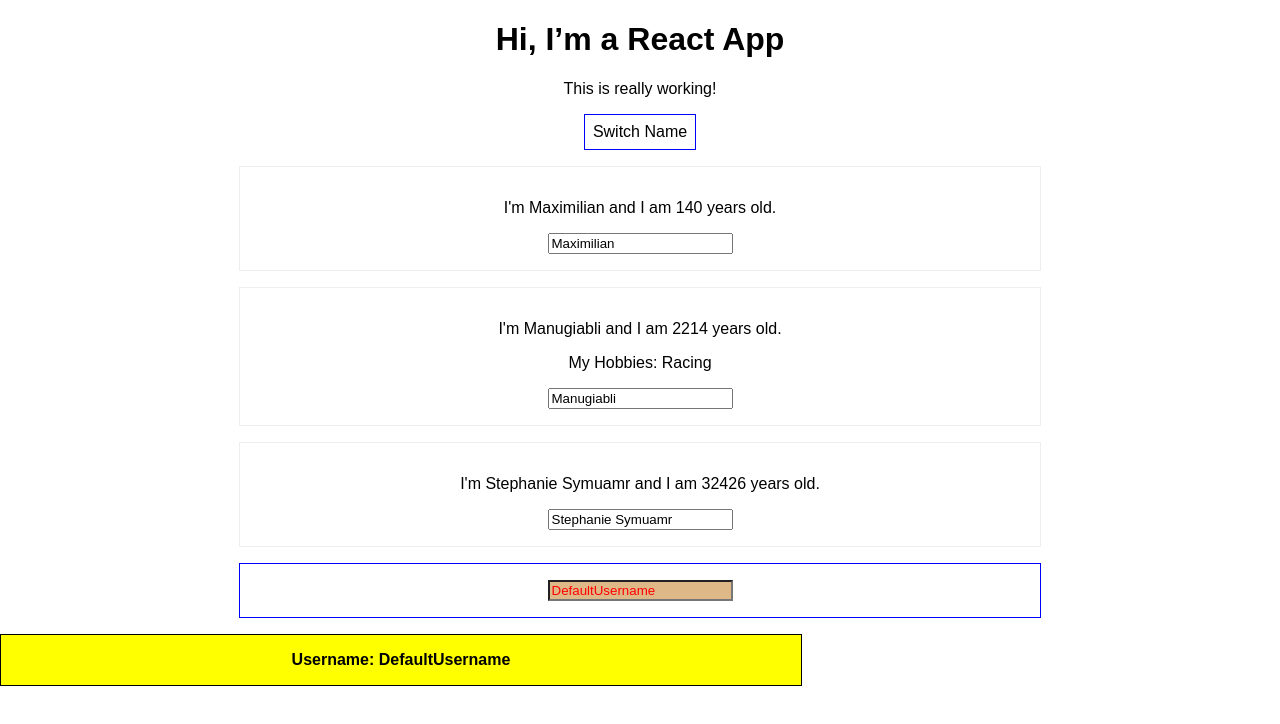
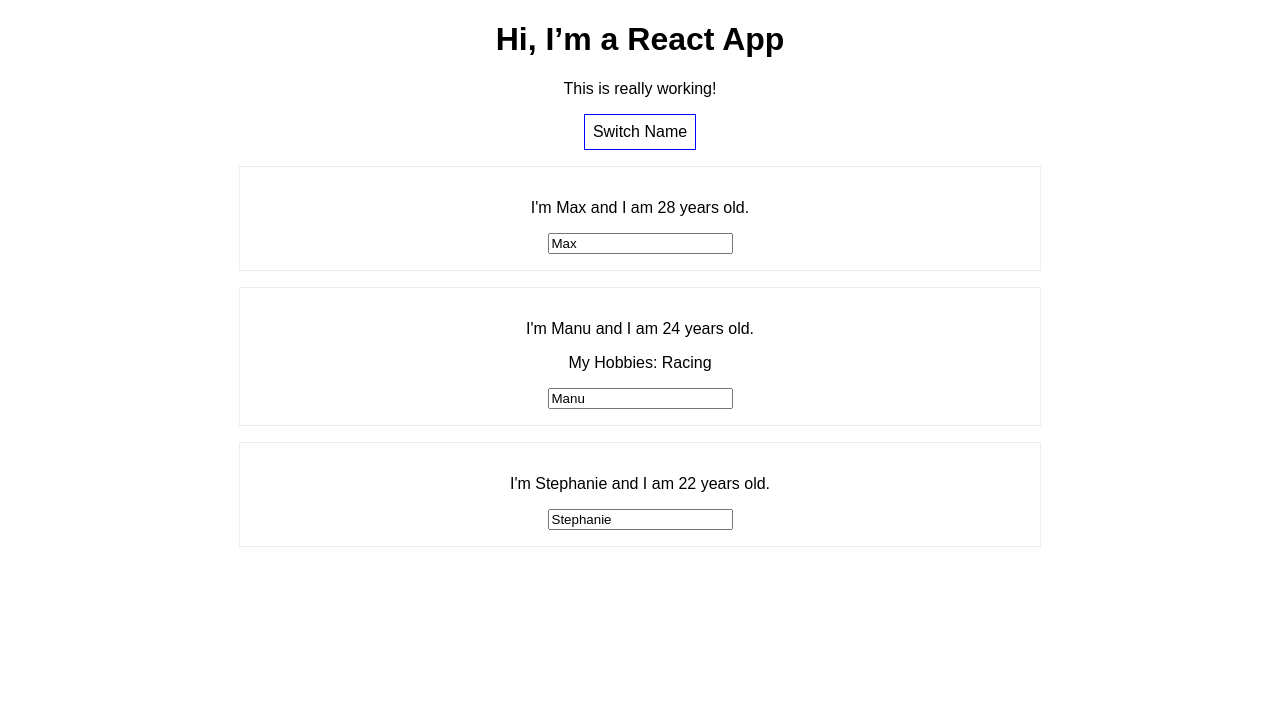
Before and after one commit to lorenshuk/udemy-react-complete-guide, a React (Create React App) app in the folder react-complete-guide/: page / in a window 1280 px wide. Both pictures are taken after a click on the button "Switch Name". Shown: the top 724 px of the page. Built offline with nearby package versions, Linux system fonts and the light colour scheme.

Commit message:
Lesson 53 Done. 3/20/20 7:49 PM

```diff
--- a/react-complete-guide/src/App.js
+++ b/react-complete-guide/src/App.js
@@ -1,8 +1,10 @@
 import React, { Component } from 'react';
 import './App.css';
 import Person from './Person/Person';
+/*** ASSIGNMENT 1: Lesson 50 3/19/20
 import UserOutput from './UserOutput/UserOutput';
 import UserInput from './UserInput/UserInput';
+***/
 
 class App extends Component {
   state =  {
@@ -11,12 +13,15 @@
       { name: 'Manu', age: 24 },
       { name: 'Stephanie', age: 22 }
     ],
-    username: 'DefaultUsername'
+    username: 'DefaultUsername',
+    showPersons: false
   }
 
   /**************** */
   /* EVENT HANDLERS */
   /**************** */
+
+  /* Removed in Lesson 53 3/20/20 - Use togglePersonsHandler() */
   switchNameHandler = (newName) => {
     this.setState({
       persons: [
@@ -26,6 +31,7 @@
       ]
     })
   }
+
 
   nameChangeHandler = (event) => {
     this.setState({
@@ -37,10 +43,16 @@
     })
   }
 
+  /* ASSIGNMENT 1: Lesson 50 3/19/20
   usernameChangeHandler = (event) => {
     this.setState({username: event.target.value})
   }
+  */
 
+  togglePersonsHandler = () => {
+    const doesShow = this.state.showPersons
+    this.setState({showPersons: !doesShow})
+  }
 
   /********************* */
   /* Output this bitch! */
@@ -54,13 +66,11 @@
       cursor: 'pointer'
     }
 
-    return (
-      <div className="App">
-        <h1>Hi, I’m a React App</h1>
-        <p>This is really working!</p>
-        <button
-          style={style}
-          onClick={() => this.switchNameHandler('Maximilian')}>Switch Name</button>
+    let persons = null
+
+    if (this.state.showPersons) {
+      persons =
+        <div>
           <Person
             name={this.state.persons[0].name}
             age={this.state.persons[0].age} />
@@ -74,15 +84,17 @@
           <Person
             name={this.state.persons[2].name}
             age={this.state.persons[2].age} />
+        </div>
+    }
 
-        {/*** ASSIGNMENT 1 ***/}
-        <UserInput
-          username={this.state.username}
-          changed={this.usernameChangeHandler}
-        />
-        <UserOutput
-          username={this.state.username}
-        />
+    return (
+      <div className="App">
+        <h1>Hi, I’m a React App</h1>
+        <p>This is really working!</p>
+        <button
+          style={style}
+          onClick={() => this.togglePersonsHandler()}>Switch Name</button>
+        {persons}
       </div>
     )
   }
```
Lines whose indentation alone changed are shown as unchanged.
